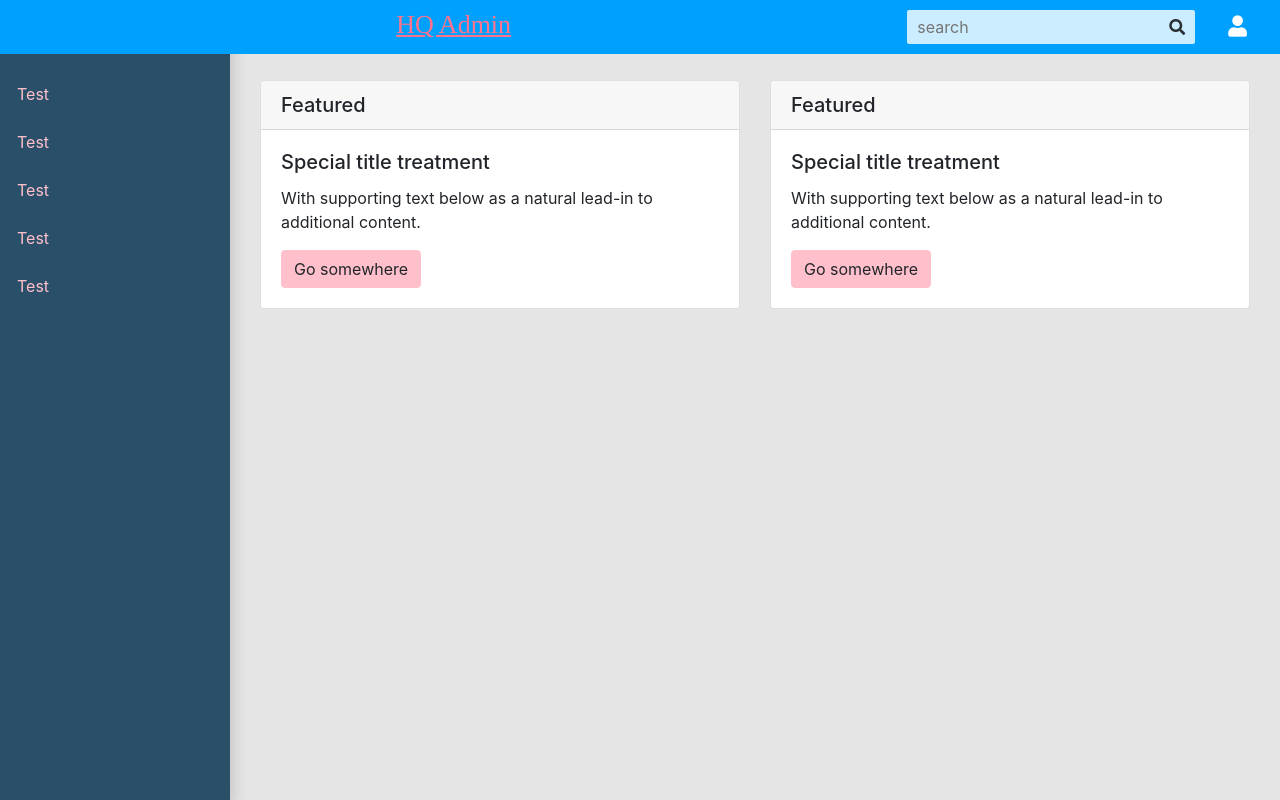
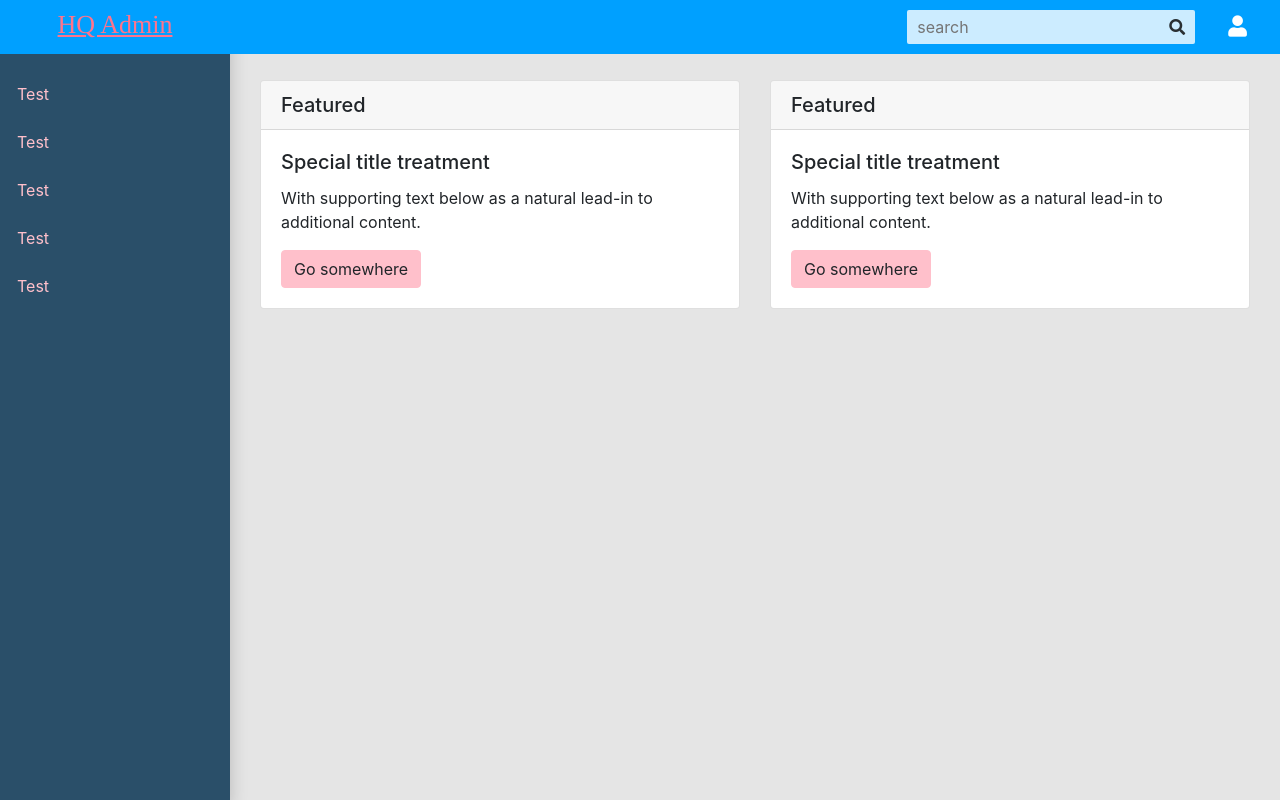
Before and after one commit to Annie-Huang/hq-admin, a website built with webpack: page demo/index.html in a window 1280 px wide. Built offline with nearby package versions, Linux system fonts and the light colour scheme.

Commit message:
Let the 'HQ Admin' stay in the middle in tablet mode and on top of the sidebar when it goes to desktop mode. Search and user icon always align to the right.

```diff
--- a/src/sass/app/components/_app-header.scss
+++ b/src/sass/app/components/_app-header.scss
@@ -19,6 +19,12 @@
   font-size: 26px;
   padding: 0 15px;
   line-height: 50px;
+
+  @media (min-width: 768px) {
+    flex: 0 0 auto;
+    display: block;
+    width: 230px;
+  }
 }
 
 .app-search {
@@ -58,6 +64,10 @@
   display: flex;
   margin-bottom: 0;
   justify-content: flex-end;
+
+  @media (min-width: 768px) {
+    flex: 1 0 auto;
+  }
 }
 
 .app-nav__item {
```
Also changed, not shown: demo/css/app.css.
